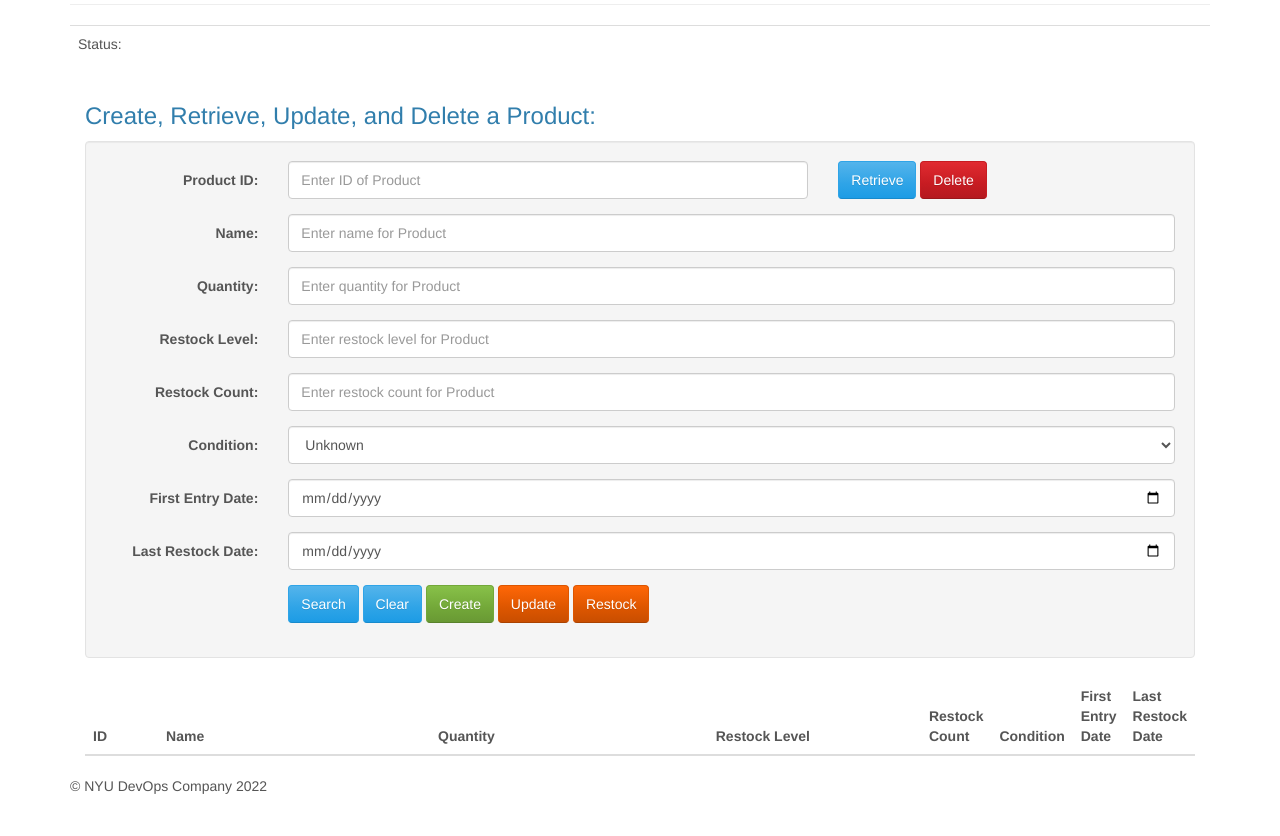
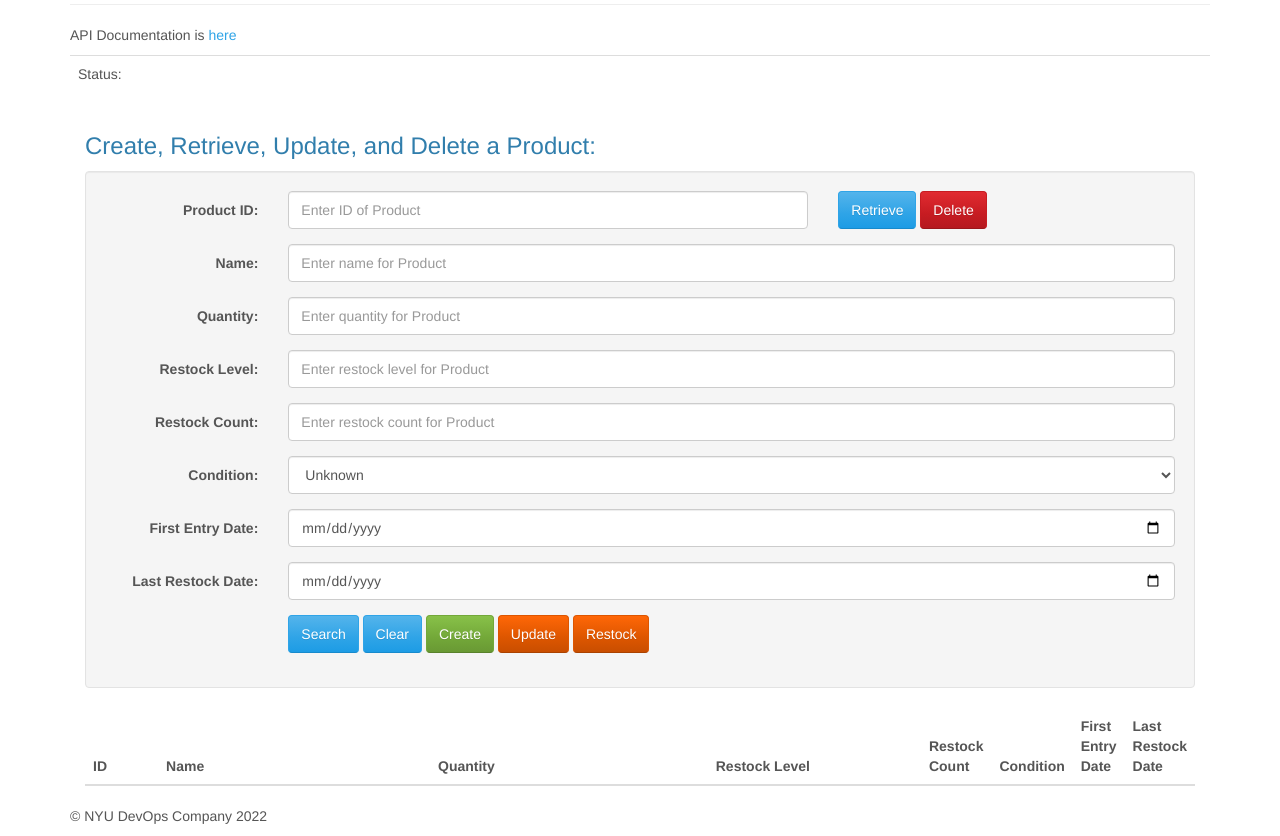
Before and after one commit to hana1218/inventory, a plain HTML site: page service/static/index.html in a window 1280 px wide. Shown: the part 98-934 px from the top of the page. Before the commit the page ends 904 px from the top, so only its background shows below. Drawn offline with Linux system fonts and the light colour scheme; files that its build step writes are made by us from their sources; files whose address does not match are found by name.

Commit message:
Add API Documentation link

```diff
--- a/service/static/index.html
+++ b/service/static/index.html
@@ -13,7 +13,7 @@
       <div class="page-header">
           <h1>Inventory REST API Service</h1>
       </div>
-
+      <p>API Documentation is <a href='/apidocs'>here</a></p>
       <!-- Flash Message -->
       <div class="table-responsive">
         <table class="table">
```
